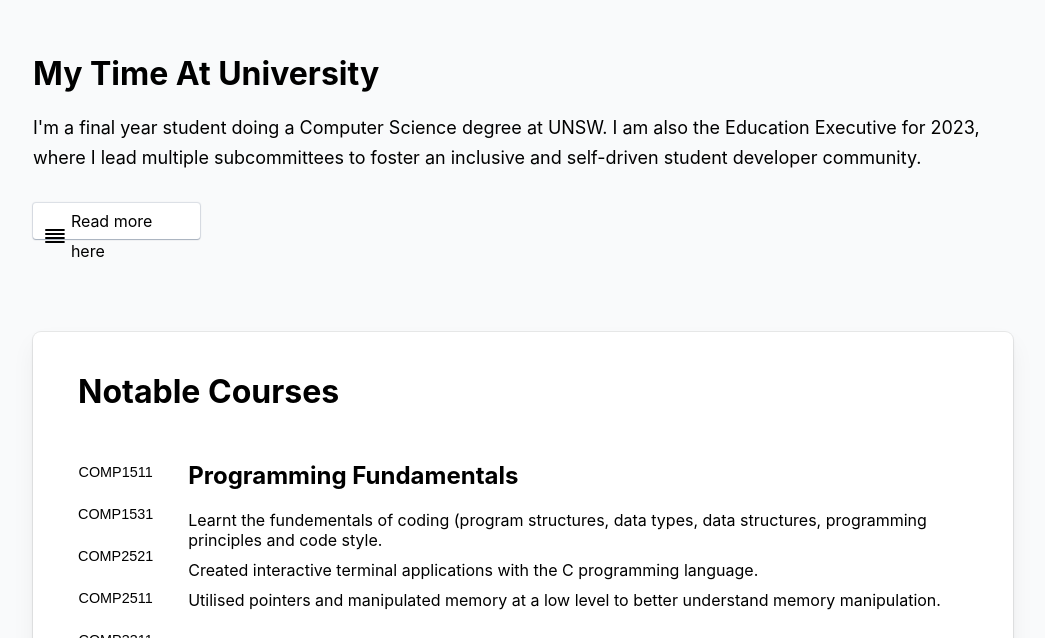
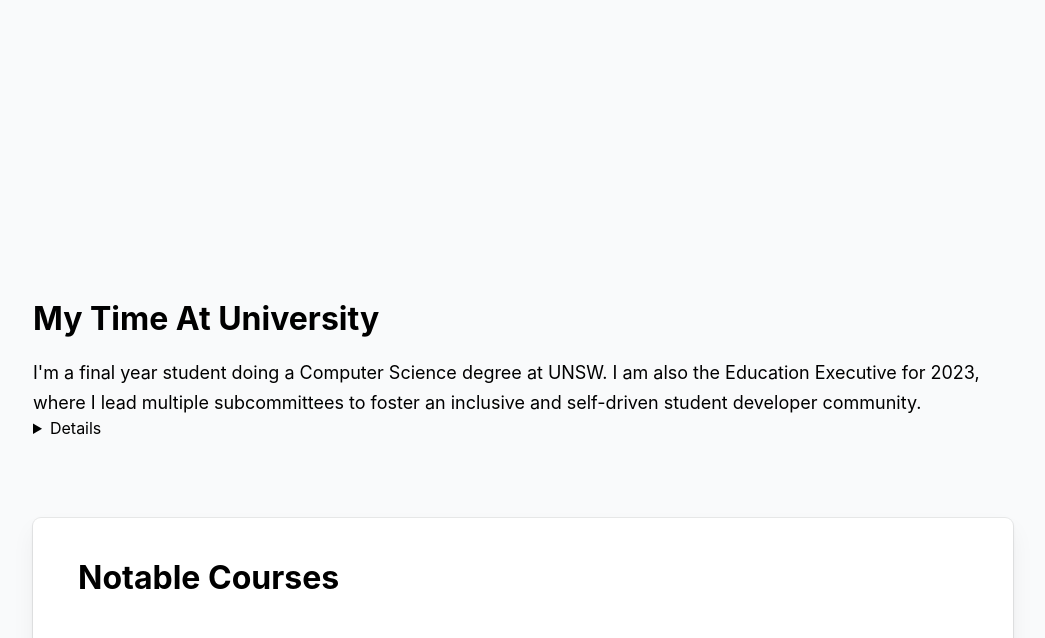
Before and after one commit to M-Xue/dev-portfolio, a Next.js app: page / in a window 1280 px wide. Shown: the part 1301-1939 px from the top of the page, without its empty margins (117-1162 px from the left). Built offline with nearby package versions, Linux system fonts and the light colour scheme.

Commit message:
saving before using react trnasition group

```diff
--- a/components/Education.tsx
+++ b/components/Education.tsx
@@ -22,7 +22,13 @@ export const Education = () => {
             I'm a final year student doing a Computer Science degree at UNSW.
             I am also the Education Executive for 2023, where I lead multiple subcommittees to foster an inclusive and self-driven student developer community.
           </p>
-          <EducationPage isContentOpen={isContentOpen} handleButtonClick={handleButtonClick}/>
+
+          <details>
+              <summary>Details</summary>
+              Something small enough to escape casual notice.
+          </details>
+
+          {/* <EducationPage isContentOpen={isContentOpen} handleButtonClick={handleButtonClick}/> */}
         </div>
 
         <div className={styles.courses}>
@@ -32,54 +38,6 @@ export const Education = () => {
 
       </div>
 
-
-      <br /><br /><br />
-      <br /><br /><br />
-      <br /><br /><br />
-      <br /><br /><br />
-      <br /><br /><br />
-      <br /><br /><br />
-      <br /><br /><br />
-      <br /><br /><br />
-      <br /><br /><br />
-      <br /><br /><br />
-      <br /><br /><br />
-      <br /><br /><br />
-      <br /><br /><br />
-      <br /><br /><br />
-      <br /><br /><br />
-      <br /><br /><br />
     </div>
   )
 }
-
-
-// Beginning my Computer Science degree in September 2020, I developed a passion for software development learning the fundementals of programming. As my first term progressed, I developed a sense of pride looking back at the work I had completed and how I had created programs I could never have even imagined a few months prior. However, I knew this was just the beginning and developed a curiosity for what more I could create, diving into online free tutorials and ending up in the world of web applications, learning fullstack development with the MERN stack, as well as experimenting with mobile development with Swift.
-
-//           <br />
-//           <br />
-
-//           This curiosity has stayed with me till this day as I strive to develop as a developer, learning new technologies to create more powerful and enjoyable experiences for users, both in streamlining perfomance for both backend and frontend as well as attempting to learn best practices to write clean and elegant code that is flexible, maintainable and extensible.
-
-//           <br />
-//           <br />
-
-//           As I progressed on my self-learning journey, I decided to join the UNSW Education Subcomittee in 2022 to share all the knowledge I had learnt in order to help other students overcome the struggles I faced trying to teach myself as I did not have many people to talk to about web application development since it is not a topic well covered by the UNSW Computer Science degree curriculum and there is an information overload online when you don't know what you are looking for. Here, I found so many people as passionate as I am about software development and not only achieved my goals of helping other students but also experienced so much personal growth both as an individual and as a software developer.
-
-//           <br />
-//           <br />
-
-//           Inspired by my team and my directors, I applied and assumed the position of Education/Development Executve of CSESoc 2023, where I oversee 5 subcomittees dedicated to the growth and support of the developer community at UNSW. I hope to cultivate a developer community that thrives on the curiosity of passionate students and support students to achieve their goals as software developers by making informating accessible as well as creating opporunities for students to bond with like-minded students so we can all developer and grow from each other, leveraging our unique experience and knowledge.
-
-//           <br /><br />
-
-//           {/* Turn these into accordion
-//           https://www.radix-ui.com/docs/primitives/components/accordion */}
-
-//           See more below.
-
-//           <br /><br />
-
-//           {/* <b><h1>gotta edit this dude</h1></b> */}
-
-//           <br /><br />
--- a/components/EducationPage.tsx
+++ b/components/EducationPage.tsx
@@ -12,57 +12,59 @@ interface Props {
 export const EducationPage = ({isContentOpen, handleButtonClick}:Props) => {
   return (
 
-
-    // <div className={styles.educationPageContainer}>
-    //     <EducationExperience/>
-    // </div>
+    <div
+        className={styles.educationPageContainer}
+    >
+        <div
+            className={styles.educationPageButton}
+        >
+            <svg xmlns="http://www.w3.org/2000/svg" width="24" height="24" viewBox="0 0 24 24" fill="none" stroke="currentColor" strokeWidth="2" strokeLinecap="round" strokeLinejoin="round" className="feather feather-align-justify"><line x1="21" y1="10" x2="3" y2="10"/><line x1="21" y1="6" x2="3" y2="6"/><line x1="21" y1="14" x2="3" y2="14"/><line x1="21" y1="18" x2="3" y2="18"/></svg>
+            <span>Read more here</span>
+        </div>
+    </div>
 
 
 
 
-    <motion.div
-        className={styles.educationPageContainer}
-        onClick={handleButtonClick}
-        animate={{
-            height: !isContentOpen ? "36px" : "initial",
-            width: !isContentOpen ? "167px" : "100%",
-        }}
-        transition={{
-            damping: 75,
-            stiffness: 500,
-            type: "spring"
-        }}
-    >
-        {
-            isContentOpen ?
-                <motion.div
-                    className={styles.experienceBox}
+    // <motion.div
+    //     className={styles.educationPageContainer}
+    //     onClick={handleButtonClick}
+    //     animate={{
+    //         height: !isContentOpen ? "36px" : "initial",
+    //         width: !isContentOpen ? "167px" : "100%",
+    //     }}
+    //     transition={{
+    //         damping: 75,
+    //         stiffness: 500,
+    //         type: "spring"
+    //     }}
+    // >
+    //     {
+    //         isContentOpen ?
+    //             <motion.div
+    //                 className={styles.experienceBox}
 
-                    initial={{ opacity: 0, scale: 1 }}
-                    animate={{ opacity: 1, scale: 1 }}
-                    transition={{
-                    duration: 1,
-                    delay: 1,
-                    ease: "linear"
-                    }}
-                >
-                    <EducationExperience/>
-                </motion.div>
+    //                 initial={{ opacity: 0, scale: 1 }}
+    //                 animate={{ opacity: 1, scale: 1 }}
+    //                 transition={{
+    //                 duration: 1,
+    //                 delay: 1,
+    //                 ease: "linear"
+    //                 }}
+    //             >
+    //                 <EducationExperience/>
+    //             </motion.div>
 
-                :
-                <div
-                    className={styles.educationPageButton}
-                >
-                    <svg xmlns="http://www.w3.org/2000/svg" width="24" height="24" viewBox="0 0 24 24" fill="none" stroke="currentColor" strokeWidth="2" strokeLinecap="round" strokeLinejoin="round" className="feather feather-align-justify"><line x1="21" y1="10" x2="3" y2="10"/><line x1="21" y1="6" x2="3" y2="6"/><line x1="21" y1="14" x2="3" y2="14"/><line x1="21" y1="18" x2="3" y2="18"/></svg>
-                    <span>Read more here</span>
-                </div>
-        }
+    //             :
+    //             <div
+    //                 className={styles.educationPageButton}
+    //             >
+    //                 <svg xmlns="http://www.w3.org/2000/svg" width="24" height="24" viewBox="0 0 24 24" fill="none" stroke="currentColor" strokeWidth="2" strokeLinecap="round" strokeLinejoin="round" className="feather feather-align-justify"><line x1="21" y1="10" x2="3" y2="10"/><line x1="21" y1="6" x2="3" y2="6"/><line x1="21" y1="14" x2="3" y2="14"/><line x1="21" y1="18" x2="3" y2="18"/></svg>
+    //                 <span>Read more here</span>
+    //             </div>
+    //     }
 
-        {/* <div  className={styles.educationPageButton}>
-            <svg xmlns="http://www.w3.org/2000/svg" width="24" height="24" viewBox="0 0 24 24" fill="none" stroke="currentColor" strokeWidth="2" strokeLinecap="round" strokeLinejoin="round" className="feather feather-align-justify"><line x1="21" y1="10" x2="3" y2="10"/><line x1="21" y1="6" x2="3" y2="6"/><line x1="21" y1="14" x2="3" y2="14"/><line x1="21" y1="18" x2="3" y2="18"/></svg>
-            <span>Read more here</span>
-        </div> */}
-    </motion.div>
+    // </motion.div>
   )
 }
 
--- a/styles/About.module.css
+++ b/styles/About.module.css
@@ -1,7 +1,7 @@
 .container {
 
     width: min(1200px, 100%);
-
+    height: 100vh;
 }
 
 .title {
--- a/styles/Education.module.css
+++ b/styles/Education.module.css
@@ -1,5 +1,6 @@
 .container {
     width: min(1200px, 100%);
+    height: 100vh;
 }
 
 .title {
```
Also changed, not shown: components/About.tsx (+0 -29 lines).
